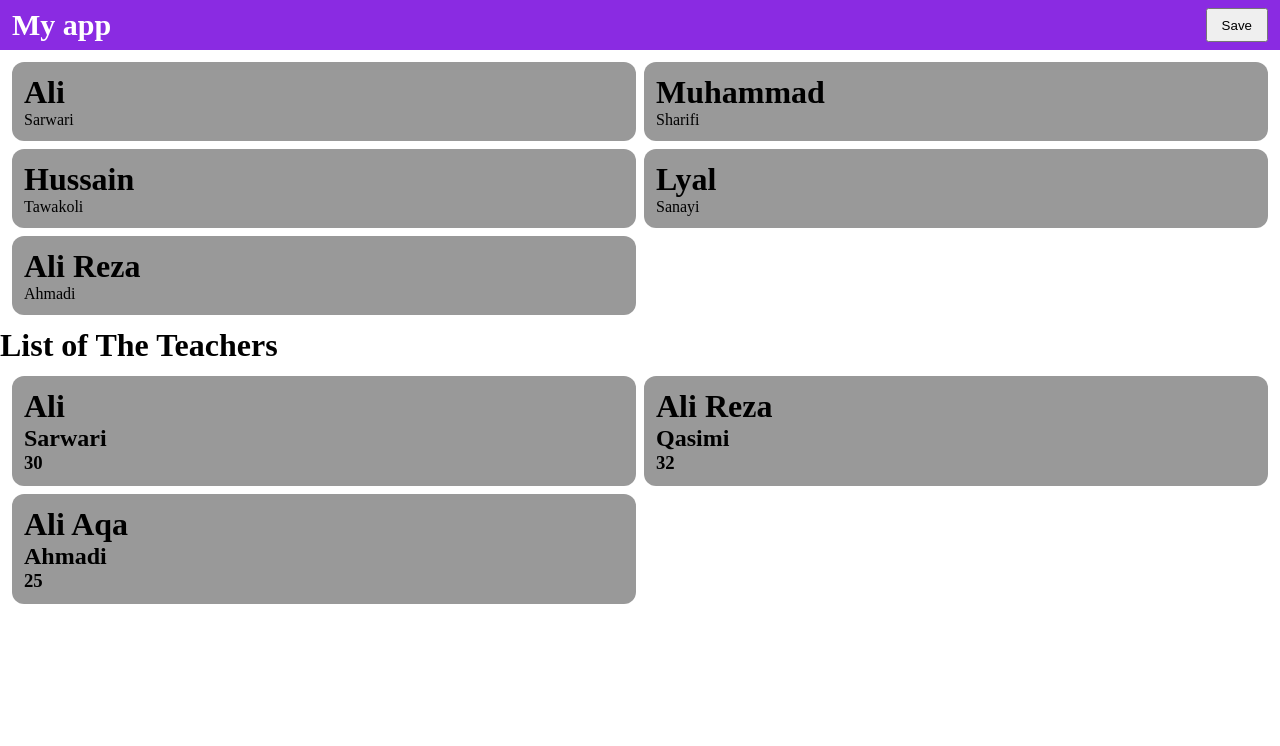
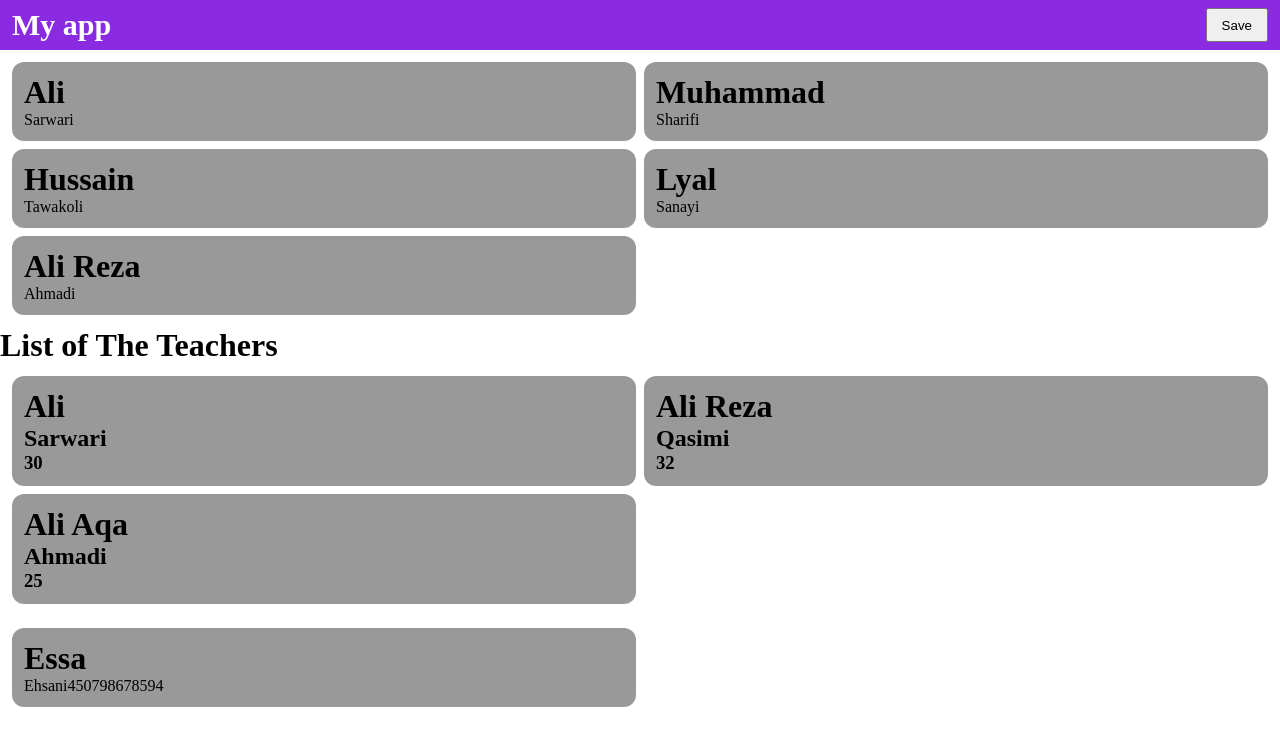
Before and after one commit to Mahtab-217/first-react-project, a React (Vite) app: page / in a window 1280 px wide. Shown: the top 746 px of the page. Built offline with nearby package versions, Linux system fonts and the light colour scheme.

Commit message:
new functions

```diff
--- a/src/App.jsx
+++ b/src/App.jsx
@@ -69,6 +69,6 @@ export default function App(){
       </nav>
       <StudenList stList={list}/>
       <Teachers tList={TeachersList}/>
-      <Manager/>
+      <Manager MList={managerList}/>
      </div>;
 }
--- a/src/Manager.jsx
+++ b/src/Manager.jsx
@@ -1,3 +1,17 @@
-export default function Manager(){
+import "./style.css"
+export default function ManagerList(props){
+    return (
+        <div className="parent">
 
+           {props.MList.map((person)=>(
+              <div className="box"  key={person.id}>
+                <h1>{person.name}</h1>
+                <span>{person.lastName}</span>
+                <span>{person.age}</span>
+                <span>{person.adress}</span>
+                <span>{person.phoneNumber}</span>
+              </div>
+           ))}
+        </div>
+    )
 }
```
